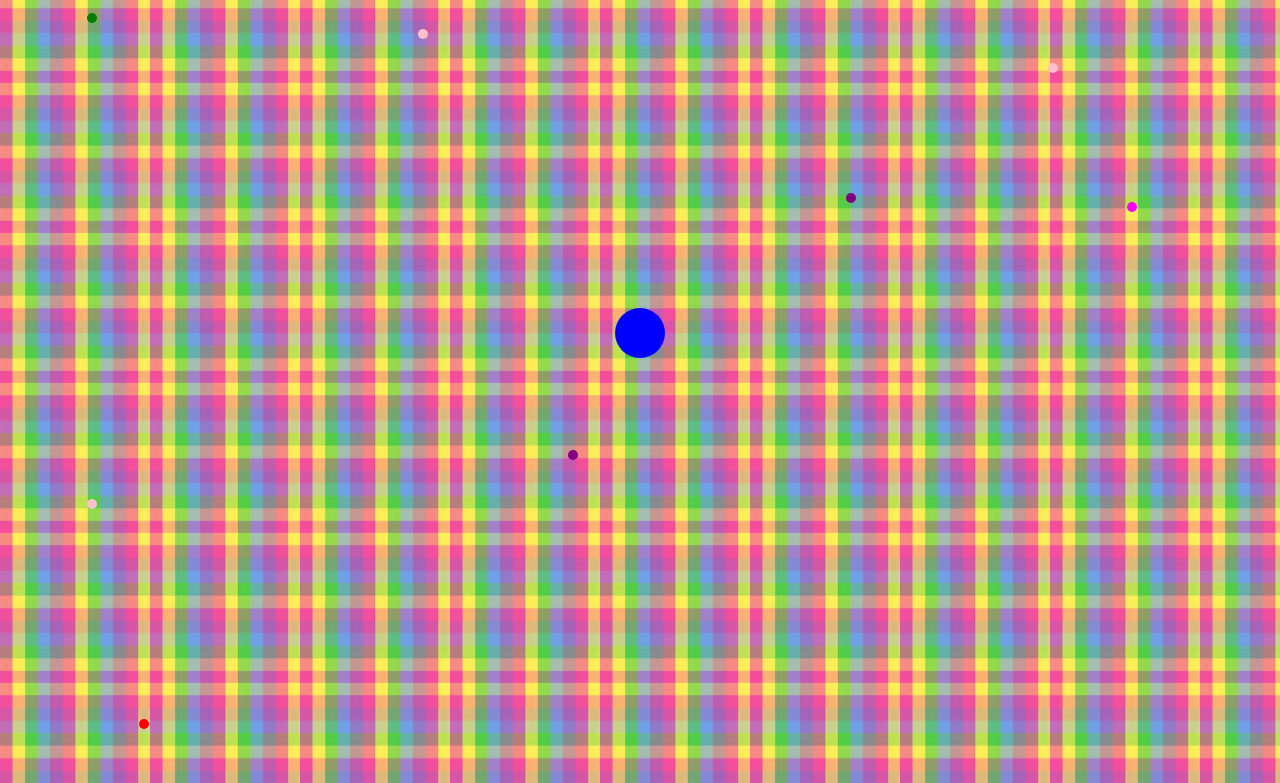
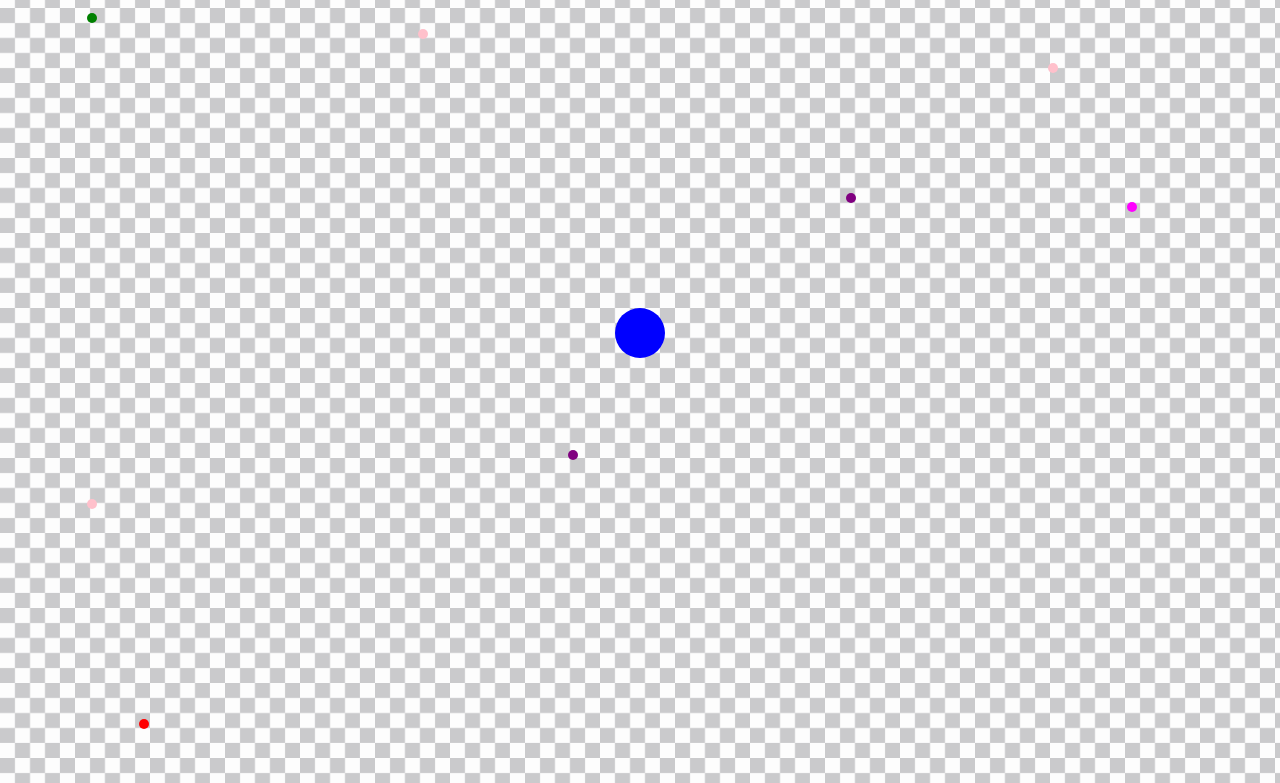
Before and after one commit to davidbrodskiy/agarclone, a plain HTML site: page src/index.html in a window 1280 px wide. Shown: the part 67-850 px from the top of the page. Drawn offline with nearby package versions, Linux system fonts and the light colour scheme.

Commit message:
new background again

```diff
--- a/src/index.css
+++ b/src/index.css
@@ -3,7 +3,7 @@ h1 {
 }
 
 body{
-  background-image: url('th.jpg');
+  background-image: url('background.png');
   background-size: 150px 150px;
   height: 5000px;
   width: 5000px;
```
Also changed, not shown: src/th.jpg (deleted).
